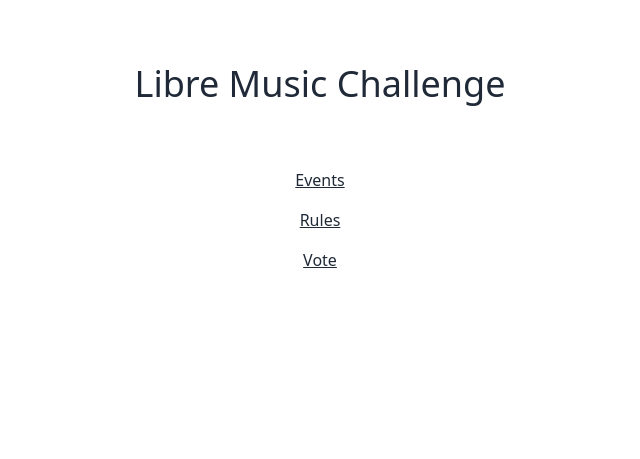
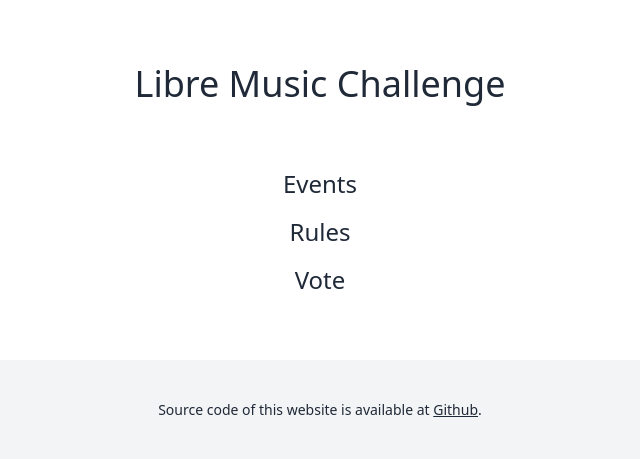
Before and after one commit to nyxkn/libre-music-challenge, a Flask app: page / in a window 1280 px wide. Shown: the top 459 px of the page, without its empty margins (320-960 px from the left). Run offline with Flask 3, Linux system fonts and the light colour scheme; data that the repository does not hold is empty; style sheets or scripts are compiled from the project's sources.

Commit message:
add footer

```diff
--- a/templates/index.html
+++ b/templates/index.html
@@ -4,11 +4,15 @@
 
 <div class="mx-auto text-center my-16">
 <h1 class="text-4xl mb-16">Libre Music Challenge</h1>
-<ul>
-    <li class="m-4"><a href="/events" class="link">Events</a></li>
-    <li class="m-4"><a href="/rules" class="link">Rules</a></li>
-    <li class="m-4"><a href="/vote" class="link">Vote</a></li>
+<ul class="text-2xl">
+    <li class="m-4"><a href="/events" class="link link-hover">Events</a></li>
+    <li class="m-4"><a href="/rules" class="link link-hover">Rules</a></li>
+    <li class="m-4"><a href="/vote" class="link link-hover">Vote</a></li>
 </ul>
 </div>
 
+<footer class="p-10 bg-gray-100 text-center text-sm">
+    <p>Source code of this website is available at <a class="link" href="https://github.com/nyxkn/libre-music-challenge">Github</a>.</p>
+</footer>
+
 {% endblock content %}
```
Also changed, not shown: README.md.
